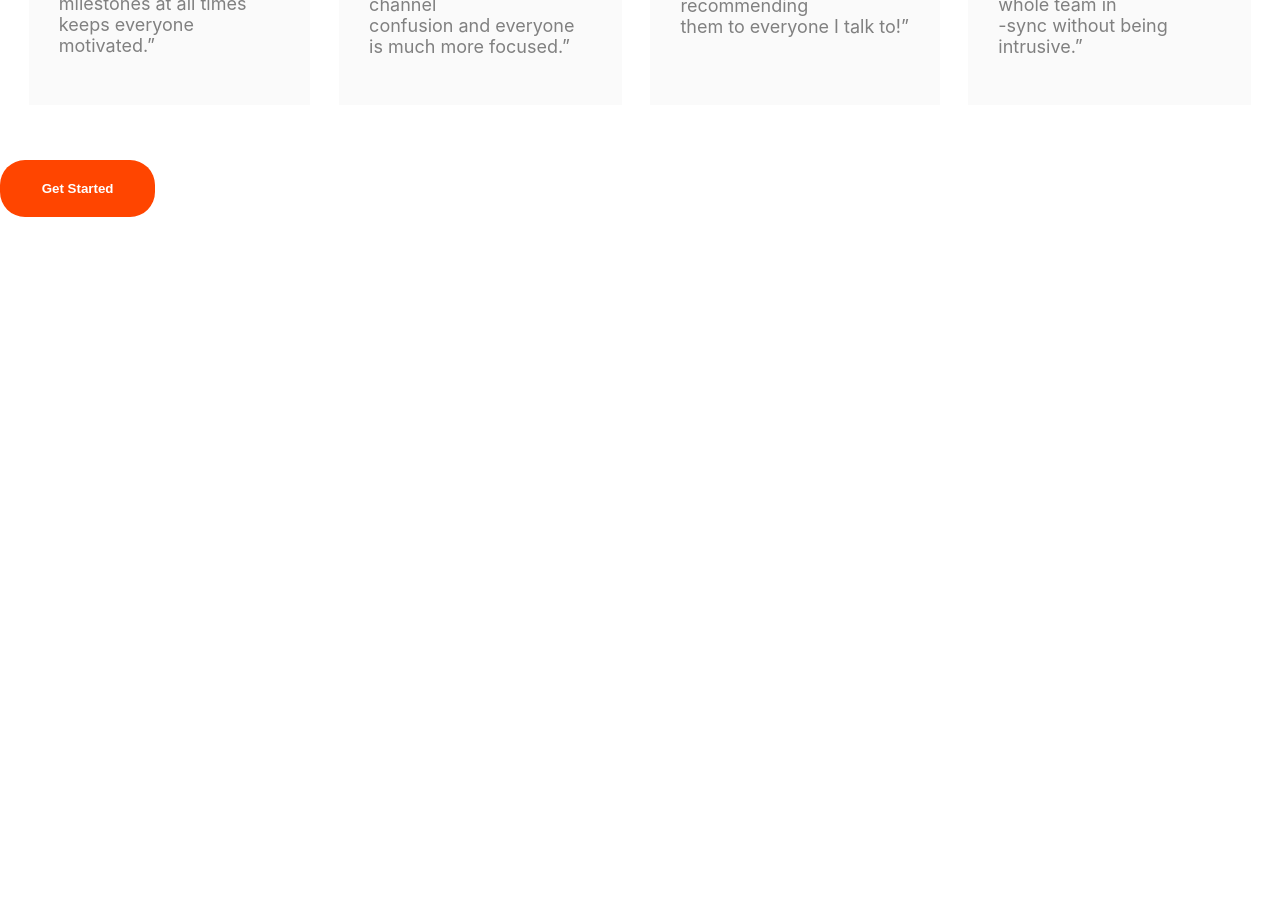
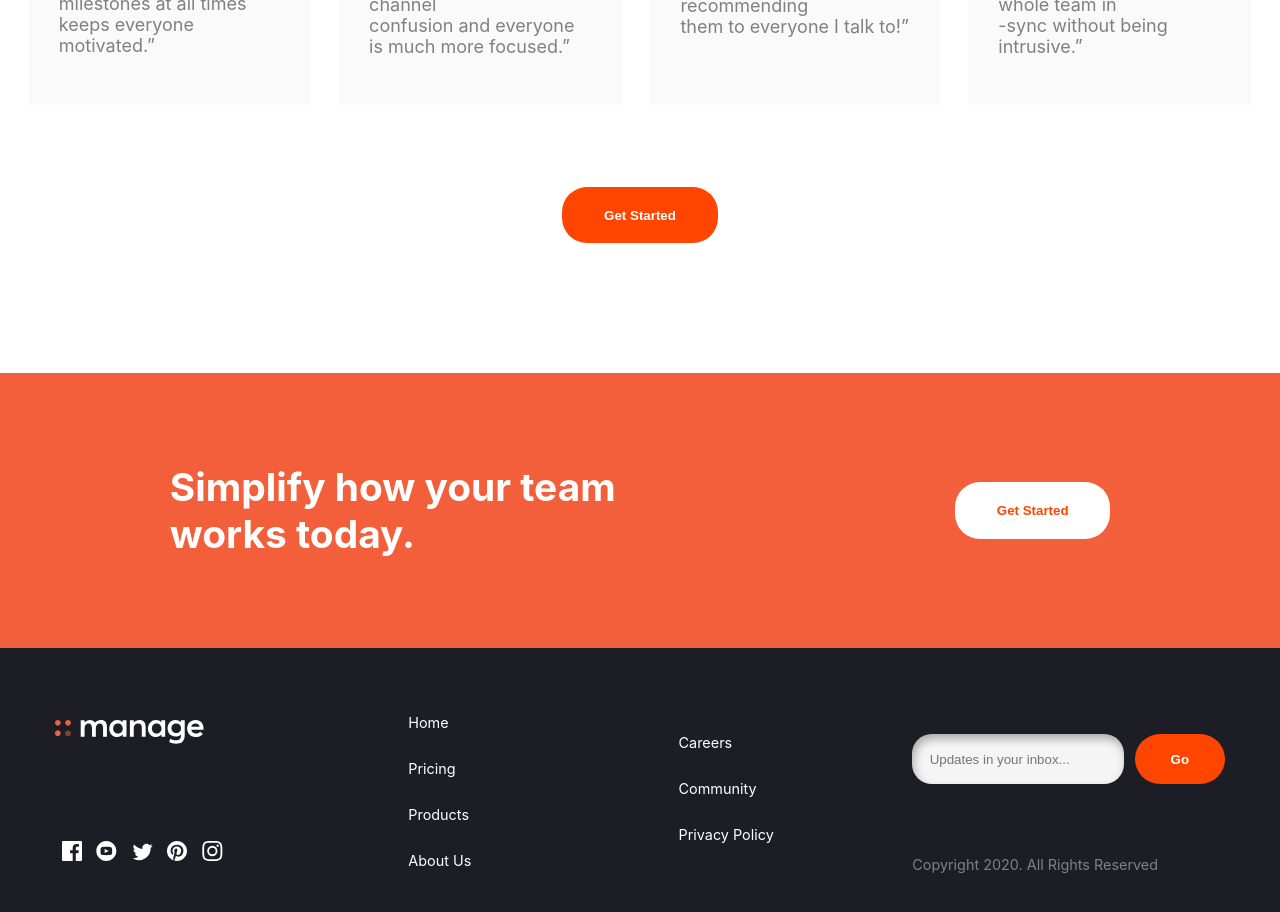
Before and after one commit to nathanabramov1/manage-landing-page, a React (Create React App) app in the folder manage-landing-page/: page / in a window 1280 px wide. Shown: the part 1780-2692 px from the top of the page. Before the commit the page ends 1997 px from the top, so only its background shows below. Built offline with nearby package versions, Linux system fonts and the light colour scheme.

Commit message:
finished desktop, i am up to mobile

```diff
--- a/manage-landing-page/src/App.css
+++ b/manage-landing-page/src/App.css
@@ -4,21 +4,29 @@ ul{
 }
 
 li {
+
   text-decoration: none;
-
   margin-top: 5em;
   margin: 2em;
 }
 
 li a{
   text-decoration: none !important;
-  color:black;
+  color:hsl(233, 12%, 13%);
   font-size: 15px;
+}
+
+li a:hover{
+  color: orangered;
 }
 
 .nav{
   display: flex;
   justify-content: space-around;
+  position: sticky;
+  top: 0;
+  background-color: white;
+
 }
 
 .button{
@@ -32,6 +40,53 @@ li a{
   padding-right: 3.125em;
   font-weight: bold;
   margin-top: 2em;
+}
+
+.button1{
+  background-color: orangered;
+  size: 20em;
+  color: white;
+  border: 2px;
+  border-radius: 1.875em;
+  padding: 1.56em;
+  padding-left: 3.125em;
+  padding-right: 3.125em;
+  font-weight: bold;
+  margin-top: 2em;
+}
+
+.open{
+  display: none;
+}
+
+.button1:hover{
+  background-color: hsl(233, 12%, 13%);
+  color: orangered;
+  cursor: pointer;
+}
+
+.button:hover{
+  background-color: hsl(233, 12%, 13%);
+  color: orangered;
+  cursor: pointer;
+}
+
+.button2:hover{
+  background-color: hsl(233, 12%, 13%);
+  color: orangered;
+  cursor: pointer;
+}
+
+.button3:hover{
+  background-color: hsl(233, 12%, 13%);
+  color: orangered;
+  cursor: pointer;
+}
+
+.button4:hover{
+  background-color: white;
+  color:hsl(233, 12%, 13%) ;
+  cursor: pointer;
 }
 
 .logo{
@@ -128,3 +183,124 @@ h4{
   z-index: 2;
   margin-top: -4.2em;
 }
+
+.button2{
+  background-color: orangered;
+  size: 20em;
+  color: white;
+  border: 2px;
+  border-radius: 1.875em;
+  padding: 1.56em;
+  padding-left: 3.125em;
+  padding-right: 3.125em;
+  font-weight: bold;
+  margin-top: 4em;
+}
+
+.buttonDiv2{
+  text-align: center;
+}
+
+.section4{
+  background-color: hsl(12, 88%, 59%);
+  margin-top: 9em;
+}
+
+.sec4Div{
+  display: flex;
+  justify-content: space-around;
+  height: 275px;
+  align-items: center;
+}
+
+.button3{
+  background-color: white;
+  size: 20em;
+  color: orangered;
+  border: 2px;
+  border-radius: 1.875em;
+  padding: 1.56em;
+  padding-left: 3.125em;
+  padding-right: 3.125em;
+  font-weight: bold;
+}
+
+.logo2{
+  color: black;
+  margin-top: 5em;
+  margin-bottom: 6em;
+  height: 1.7em;
+}
+
+.footer{
+  background-color: hsl(233, 12%, 13%);
+  height: 300px;
+}
+
+.h24{
+  color: white;
+  font-size: 2.7em;
+}
+
+.nav2{
+  display: block;
+  color: white;
+  margin-top: 4.6em;
+}
+
+.footerDiv{
+  display: flex;
+  justify-content: space-around;
+}
+
+.facebook, .youtube, .twitter, .pinterest, .instagram{
+  margin: .5em;
+}
+
+  .input {
+    border: none;
+    outline: none;
+    border-radius: 20px;
+    padding: 1.3em;
+    background-color: whitesmoke;
+    box-shadow: inset 2px 5px 10px rgba(0,0,0,0.3);
+    transition: 300ms ease-in-out;
+    margin-right: .8em;
+  }
+
+  .input:focus {
+    background-color: white;
+    transform: scale(1.05);
+    box-shadow: 13px 13px 100px #969696,
+               -13px -13px 100px #ffffff;
+  }
+
+  .nav3{
+    color: white;
+    display: block;
+    margin-top: 6em;
+  }
+
+  .button4{
+    background-color: orangered;
+  size: 20em;
+  color: white;
+  border: 2px;
+  border-radius: 1.875em;
+  padding: 1.3em;
+  padding-left: 2.7em;
+  padding-right: 2.7em;
+  font-weight: bold;
+  }
+
+  .footerDiv4{
+    margin-top: 6em;
+  }
+
+  .inputarea{
+    margin-bottom: 5em;
+  }
+
+  .copyright{
+    font-size: 1em;
+  }
--- a/manage-landing-page/src/App.jsx
+++ b/manage-landing-page/src/App.jsx
@@ -1,9 +1,17 @@
+import openButton from './images/icon-hamburger.svg';
 import logo from './images/logo.svg';
+import logo2 from './images/logo2.svg';
 import anisha from './images/avatar-anisha.png'
 import ali from './images/avatar-ali.png'
 import richard from './images/avatar-richard.png'
 import shanai from './images/avatar-shanai.png'
 import charts from './images/illustration-intro.svg';
+import facebook from './images/icon-facebook.svg';
+import twitter from './images/icon-twitter.svg';
+import youtube from './images/icon-youtube.svg';
+import pinterest from './images/icon-pinterest.svg';
+import instagram from './images/icon-instagram.svg';
+
 import './App.css';
 import './AppMedia.css';
 
@@ -11,6 +19,36 @@ function MyButton(){
   return(
     <div className='buttonDiv'>
       <button className='button'>Get Started</button>
+    </div>
+  )
+}
+
+function MyButton1(){
+  return(
+    <div className='buttonDiv1'>
+      <button className='button1'>Get Started</button>
+    </div>
+  )
+}
+
+function InputField(){
+  return(
+    <input type="email" autocomplete="on" name="email" class="input" placeholder="Updates in your inbox..."></input>
+  )
+}
+
+function Mybutton2(){
+  return(
+    <div className='buttonDiv2'>
+      <button className='button2'>Get Started</button>
+    </div>
+  )
+}
+
+function Mybutton3(){
+  return(
+    <div className='buttonDiv3'>
+      <button className='button3'>Get Started</button>
     </div>
   )
 }
@@ -39,7 +77,8 @@ function Website() {
         <img className='logo' src={logo} alt="logo" />
       </div>
       <Navbar></Navbar>
-      <MyButton></MyButton>
+      <MyButton1></MyButton1>
+      <img className='open' src={openButton} alt="open" />
     </div>
 
     <section>
@@ -119,8 +158,55 @@ function Website() {
           from anywhere. It keeps the whole team in <br />-sync without being intrusive.”</p>
         </div>
       </div>
-      <MyButton></MyButton>
+      <Mybutton2></Mybutton2>
     </section>
+
+    <section className='section4'>
+      <div className='sec4Div'>
+        <h2 className='h24'>Simplify how your team <br />works today.</h2>
+        <Mybutton3></Mybutton3>
+      </div>
+    </section>
+
+    <footer className='footer'>
+      <div className='footerDiv'>
+      <div className='footerDiv1'>
+      <img className='logo2' src={logo2} alt="logo2" />
+      <div className='icons'>
+    <img className='facebook' src={facebook} alt="facebook" />
+    <img className='youtube' src={youtube} alt="youtube" />
+    <img className='twitter' src={twitter} alt="twitter" />
+    <img className='pinterest' src={pinterest} alt="pinterest" />
+    <img className='instagram' src={instagram} alt="instagram" />
+      </div>
+      </div>
+
+      <div className='footerdiv2'>
+        <ul className='nav2'>
+          <li>Home</li>
+          <li>Pricing</li>
+          <li>Products</li>
+          <li>About Us</li>
+        </ul>
+      </div>
+      <div className='footerDiv3'>
+        <ul className='nav3'>
+          <li>Careers</li>
+          <li>Community</li>
+          <li>Privacy Policy</li>
+        </ul>
+      </div>
+      <div className='footerDiv4'>
+        <div className='inputarea'>
+        <InputField></InputField>
+        <button className='button4'>Go</button>
+        </div>
+        <div>
+          <p className='copyright'>Copyright 2020. All Rights Reserved</p>
+        </div>
+      </div>
+      </div>
+    </footer>
     </div>
   )
 }
--- a/manage-landing-page/src/AppMedia.css
+++ b/manage-landing-page/src/AppMedia.css
@@ -1,7 +1,38 @@
-@media (max-width: 1400px) {
+@media (min-width: 2400px) {
+    html{
+        font-size: 120%;
+    }
+}
+
+@media (min-width: 1700px) {
+    html{
+        font-size: 110%;
+    }
+    .left-right{
+        display: flex;
+        justify-content: center;
+
+    }
+
+    .left-right2{
+        display: flex;
+        justify-content: center;
+    }
+
+    .left2{
+        margin-right: 20em;
+    }
+
+    .left{
+        margin-right: 10em;
+    }
+}
+
+@media (max-width: 1500px) {
     html{
         font-size: 90%;
     }
+
 }
 
 @media (max-width: 1200px) {
@@ -14,11 +45,68 @@
     html{
         font-size: 75%;
     }
+    .button{
+        padding: 1.56em;
+        padding-left: 2.5em;
+        padding-right: 2.5em;
+    }
+
+    .button2{
+        padding: 1.56em;
+        padding-left: 2.5em;
+        padding-right: 2.5em;
+    }
+
+    .button3{
+        padding: 1.56em;
+        padding-left: 2.5em;
+        padding-right: 2.5em;
+    }
+
+    .button4{
+        padding: 1.56em;
+        padding-left: 2.5em;
+        padding-right: 2.5em;
+    }
+    .button1{
+        padding: 1.56em;
+        padding-left: 2.5em;
+        padding-right: 2.5em;
+    }
 }
 
 @media (max-width:1000px){
     html{
         font-size: 65%;
+    }
+
+    .button{
+        padding: 1.36em;
+        padding-left: 2em;
+        padding-right: 2em
+    }
+
+    .button2{
+        padding: 1.36em;
+        padding-left: 2em;
+        padding-right: 2em
+    }
+
+    .button3{
+        padding: 1.36em;
+        padding-left: 2em;
+        padding-right: 2em
+    }
+
+    .button4{
+        padding: 1.36em;
+        padding-left: 2em;
+        padding-right: 2em
+    }
+    .button1{
+        padding: 1.36em;
+        padding-left: 2em;
+        padding-right: 2em
     }
 }
 
@@ -26,10 +114,111 @@
     html{
         font-size: 58%;
     }
+
+    .button{
+        padding: 1.1em;
+        padding-left: 1.5em;
+        padding-right: 1.5em
+    }
+
+    .button2{
+        padding: 1.1em;
+        padding-left: 1.5em;
+        padding-right: 1.5em
+    }
+
+    .button3{
+        padding: 1.1em;
+        padding-left: 1.5em;
+        padding-right: 1.5em
+    }
+
+    .button4{
+        padding: 1.1em;
+        padding-left: 1.5em;
+        padding-right: 1.5em
+    }
+
+    .button1{
+        padding: 1.1em;
+        padding-left: 1.5em;
+        padding-right: 1.5em
+    }
+
+
 }
 
 @media (max-width:773px){
-    html{
-        font-size: 20%;
+    .navbar{
+        display: none;
+    }
+    .button1{
+        display: none;
+    }
+    .open{
+        height: 20px;
+        margin-top: 2.8em;
+        display: flex;
+    }
+    .nav{
+        display: flex;
+        justify-content: space-between;
+        margin-left: 6em;
+        margin-right: 6em;
+        position: static;
+    }
+    .left-right{
+        flex-direction: column-reverse;
+        text-align: center;
+    }
+    .charts{
+        height: 65em;
+    }
+    h1{
+        font-size: 7em;
+        text-align: center;
+        margin-left: -1em;
+    }
+    p{
+        font-size: 2.5em;
+        text-align: center;
+        margin-left: -1em;
+    }
+
+    .button{
+        padding: 1.7em;
+        padding-left: 4em;
+        padding-right: 4em;
+        margin-left: -4em;
+    }
+
+    .left-right2{
+        display: block;
+    }
+
+    h2{
+        text-align: center;
+    }
+    .rightInfo{
+        display: flex;
+        justify-content: center;
+        background-color: hsl(13, 100%, 96%);
+
+    }
+    h4{
+        font-size: 2.5em;
+    }
+
+    .sec4Div{
+        display: block;
+        height: 400px;
+    }
+    .buttonDiv3{
+        text-align: center;
+    }
+    .h24{
+       font-size: 4em;
+       display: flex;
+       justify-content: center;
     }
 }
```
Also changed, not shown: manage-landing-page/src/images/logo.svg, manage-landing-page/src/images/logo2.svg (added).
